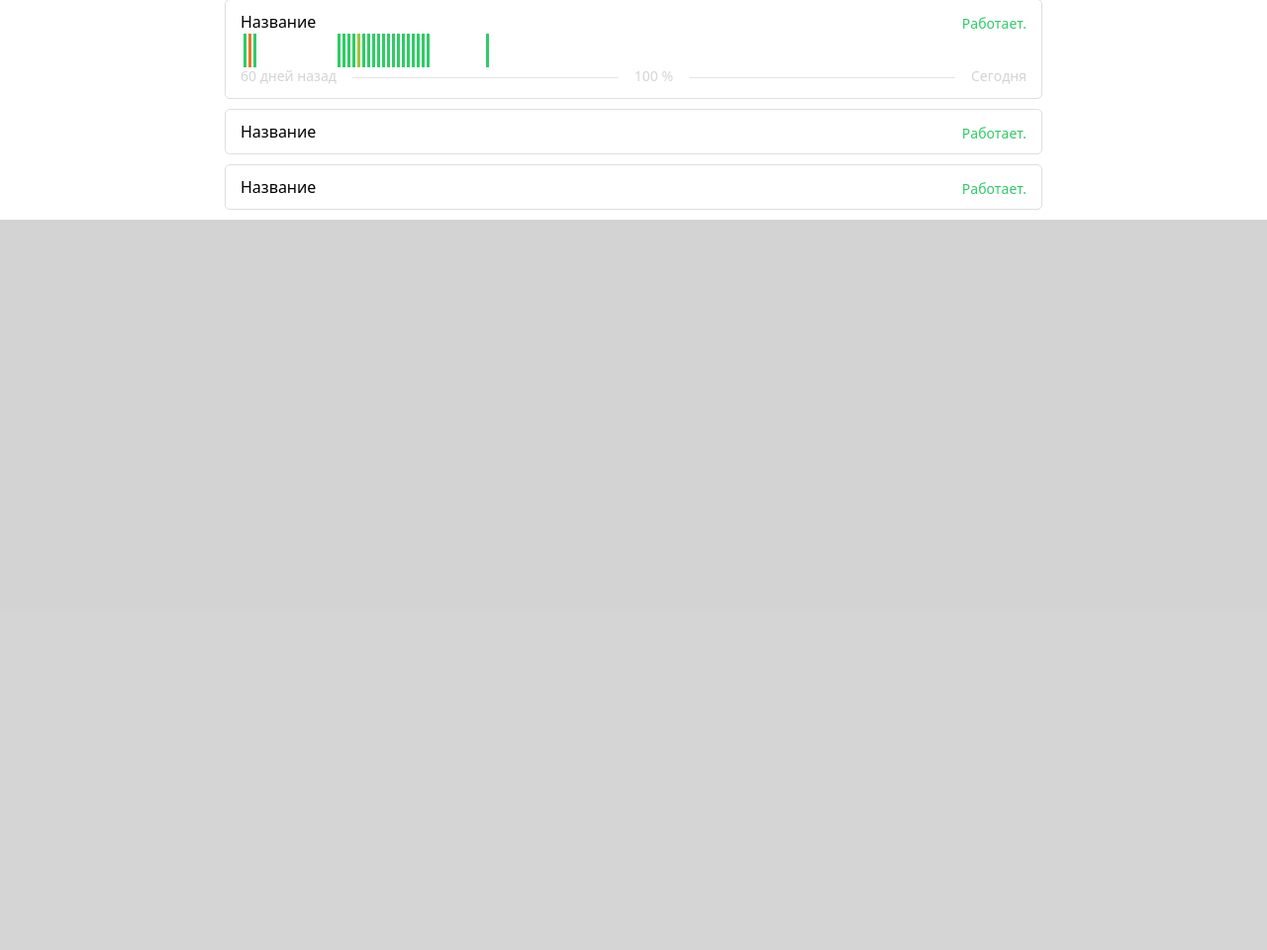
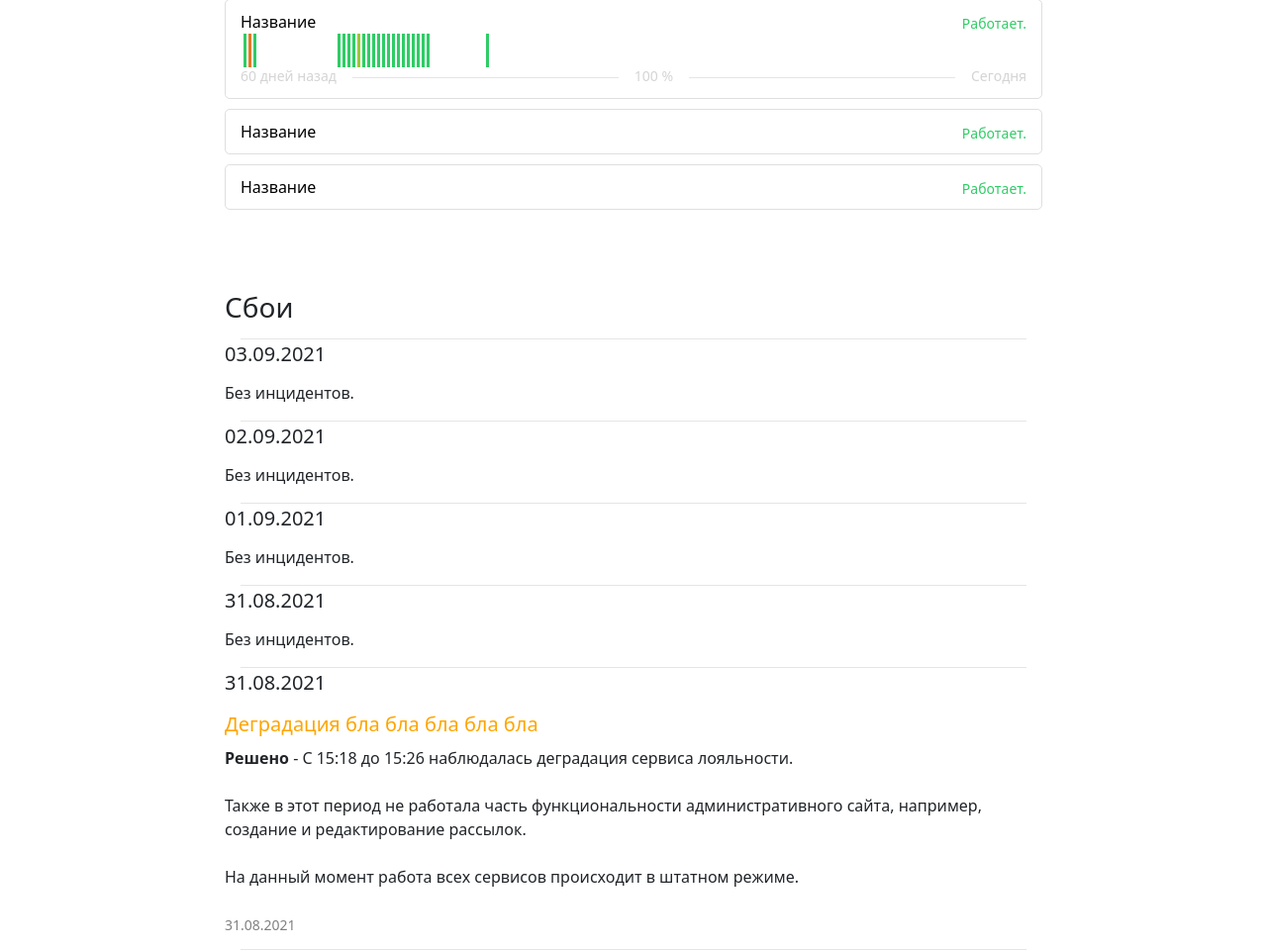
Before and after one commit to zanzydnd/service-monitoring, a Python web app: template front-end/templates/main.html in a window 1280 px wide. Shown: the part 182-1142 px from the top of the page at 99% size. Before the commit the page ends 404 px from the top, so only its background shows below. Run offline with Jinja, Linux system fonts and the light colour scheme; the template is opened without the code that fills it, so the values that code supplies are empty; some libraries are stand-ins or nearby versions.

Commit message:
+incidents

```diff
--- a/front-end/main-style.css
+++ b/front-end/main-style.css
@@ -118,3 +118,59 @@ html {
     margin: 0.75rem 1rem 0 1rem;
     height: 1px;
 }
+
+.font-largest{
+    font-size: 1.75rem;
+    line-height: 2.3625rem;
+}
+
+a.no-link{
+    text-decoration: none;
+    color: inherit;
+}
+
+.font-regular{
+    font-size: 1rem;
+    line-height: 1.5rem;
+}
+
+.incidents-list{
+    padding-top: 70px;
+}
+
+.status-day:nth-child(1){
+    margin-top: 20px;
+    border-style: solid;
+    border-bottom-width: 1px;
+}
+
+.date{
+    font-weight: 500;
+    padding-bottom: 3px;
+    margin-bottom: 10px;
+}
+
+.border-color{
+    border-color: #E0E0E0;
+}
+
+var{
+    font-style: normal;
+}
+
+.incident-container:last-of-type{
+    margin-bottom: 0;
+}
+
+.impact-minor a{
+    color: orange;
+    text-decoration: none;
+}
+
+.update{
+    margin: 0.5rem 0;
+}
+
+small{
+    color: gray;
+}
--- a/front-end/templates/main.html
+++ b/front-end/templates/main.html
@@ -50,7 +50,7 @@
                 </div>
                 <div class="info_item-shards">
                     <svg height="34" viewBox="150 0 298 34">
-                         <rect height="34" width="3" x="-95" y="0" fill="#2fcc66"
+                        <rect height="34" width="3" x="-95" y="0" fill="#2fcc66"
                               class="uptime-day component-lw0ltgq2xlqs day-0" data-html="true"></rect>
                         <rect height="34" width="3" x="-90" y="0" fill="#e67825"
                               class="uptime-day component-lw0ltgq2xlqs day-0" data-html="true"></rect>
@@ -134,6 +134,83 @@
             </div>
         </div>
     </div>
+
+
+    <div class="incidents-list">
+        <a class="font-largest no-link">
+            Сбои
+        </a>
+        <div class="spacer"></div>
+        <div class="status-day font-regular no-incidents">
+            <div class="date border-color font-large">
+                03.09.2021
+            </div>
+            <p class="color-secondary">
+                Без инцидентов.
+            </p>
+        </div>
+        <div class="spacer"></div>
+        <div class="status-day font-regular no-incidents">
+            <div class="date border-color font-large">
+                02.09.2021
+            </div>
+            <p class="color-secondary">
+                Без инцидентов.
+            </p>
+        </div>
+        <div class="spacer"></div>
+
+        <div class="status-day font-regular no-incidents">
+            <div class="date border-color font-large">
+                01.09.2021
+            </div>
+            <p class="color-secondary">
+                Без инцидентов.
+            </p>
+        </div>
+        <div class="spacer"></div>
+
+        <div class="status-day font-regular no-incidents">
+            <div class="date border-color font-large">
+                31.08.2021
+            </div>
+            <p class="color-secondary">
+                Без инцидентов.
+            </p>
+        </div>
+        <div class="spacer"></div>
+        <div class="status-day font-regular">
+            <div class="date border-color font-large">
+                31.08.2021
+            </div>
+            <div class="incident-container">
+                <div class="incident-title impact-minor font-large">
+                    <a href="#">Деградация бла бла бла бла бла</a>
+                </div>
+                <div class="updates-container">
+                    <div class="update font-regular resolved">
+                        <strong>Решено</strong>
+                        -
+                        С 15:18 до 15:26 наблюдалась деградация сервиса лояльности.
+                        <br>
+                        <br>
+                        Также в этот период не работала часть функциональности административного сайта, например,
+                        создание и редактирование рассылок.
+                        <br>
+                        <br>
+                        На данный момент работа всех сервисов происходит в штатном режиме.
+                        <br>
+                        <br>
+                        <small>
+                            31.08.2021
+                        </small>
+                    </div>
+                </div>
+            </div>
+        </div>
+        <div class="spacer"></div>
+
+    </div>
 </div>
 <script src="../node_modules/bootstrap/dist/js/bootstrap.min.js"></script>
 </body>
```
